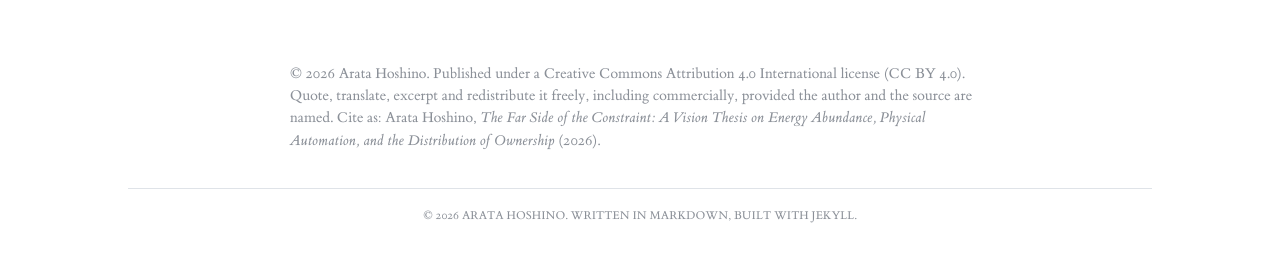
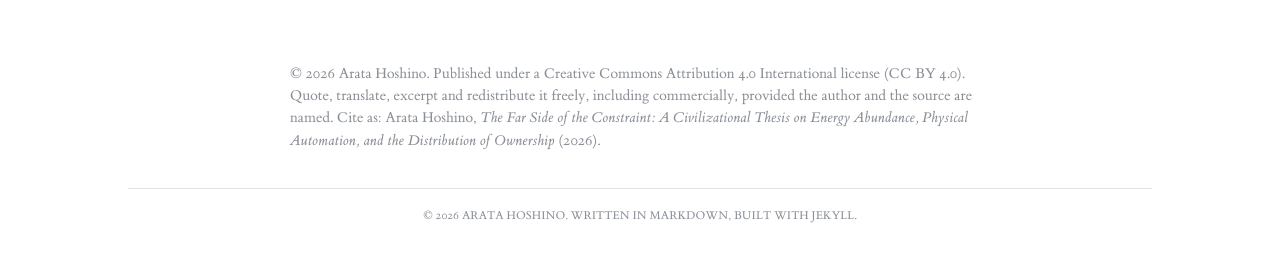
Before and after one commit to arata-hoshino/arata-hoshino.github.io, a Jekyll site: the page built from index.md, in a window 1280 px wide and 900 px high, scrolled down 3088 px. Shown: the part 595-857 px from the top of the window. Built offline with Jekyll 4.4.1, drawn with Linux system fonts in a browser that asks for light colours; some of the changed text lies outside the part shown.

Commit message:
Call it a civilizational thesis again
Co-Authored-By: Claude Opus 5 <noreply@anthropic.com>

```diff
--- a/index.md
+++ b/index.md
@@ -2,7 +2,7 @@
 layout: home
 title: "The Far Side of the Constraint"
 heading: "The Far Side of the Constraint"
-subtitle: "A Vision Thesis on Energy Abundance, Physical Automation,<br>and the Distribution of Ownership"
+subtitle: "A Civilizational Thesis on Energy Abundance, Physical Automation,<br>and the Distribution of Ownership"
 authors:
   - name: "Arata Hoshino"
     role: "UNITED ARAB EMIRATES, Aug 2026"
@@ -152,6 +152,6 @@ fortunes turn over in a matter of months.
   © 2026 Arata Hoshino. Published under a Creative Commons Attribution 4.0 International license
   (CC BY 4.0). Quote, translate, excerpt and redistribute it freely, including commercially,
   provided the author and the source are named. Cite as: Arata Hoshino, <cite>The Far Side of the
-  Constraint: A Vision Thesis on Energy Abundance, Physical Automation, and the
+  Constraint: A Civilizational Thesis on Energy Abundance, Physical Automation, and the
   Distribution of Ownership</cite> (2026).
 </div>
```
